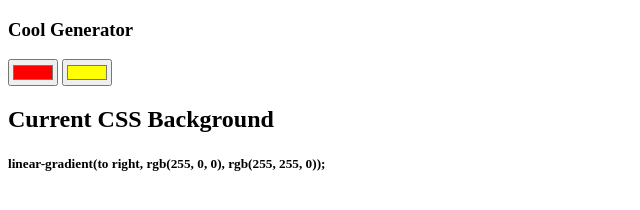
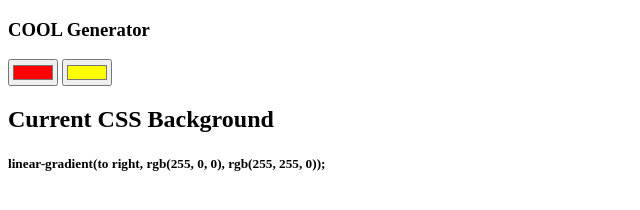
Before and after one commit to Rudolph21/background-generator, a plain HTML site: page index.html in a window 1280 px wide. Shown: the full height of the page, 0-640 px from the left. Drawn offline with Linux system fonts and the light colour scheme.

Commit message:
capitalize title

```diff
--- a/index.html
+++ b/index.html
@@ -5,7 +5,7 @@
     <link rel="stylesheet" href="style.css">
 </head>
 <body id="gradient">
-    <h3>Cool Generator</h3>
+    <h3>COOL Generator</h3>
     <input type="color" class="color1" name="color1" value="#ff0000">
     <input type="color" class="color2" name="color2" value="#ffff00">
     <h2>Current CSS Background</h2>
```
